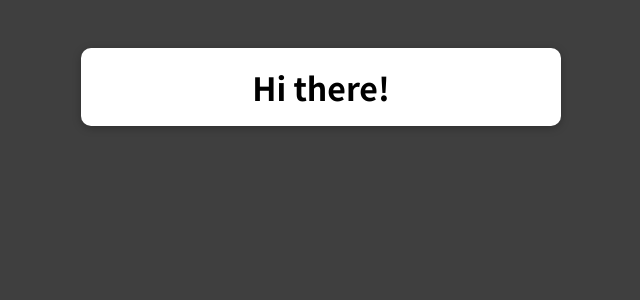
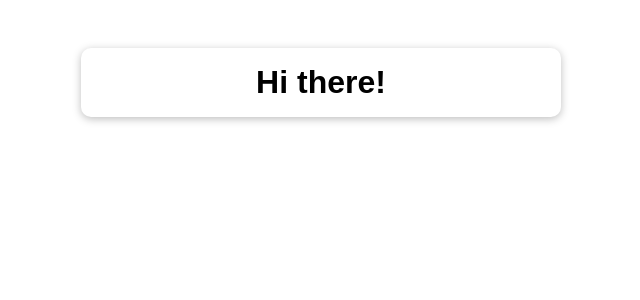
Before and after one commit to devBayo/react-complete-guide, a React (Create React App) app: page / in a window 1280 px wide. Shown: the top 300 px of the page, without its empty margins (319-959 px from the left). Built offline with nearby package versions, Linux system fonts and the light colour scheme.

Commit message:
project setup

```diff
--- a/src/index.css
+++ b/src/index.css
@@ -1,14 +1,16 @@
-@import url('https://fonts.googleapis.com/css2?family=Noto+Sans+JP:wght@400;700&display=swap');
-
 * {
   box-sizing: border-box;
 }
 
 html {
-  font-family: 'Noto Sans JP', sans-serif;
+  font-family: sans-serif;
+  background: #fff;
 }
 
 body {
   margin: 0;
-  background-color: #3f3f3f;
 }
+
+main {
+  margin-top: 6rem;
+}
```
